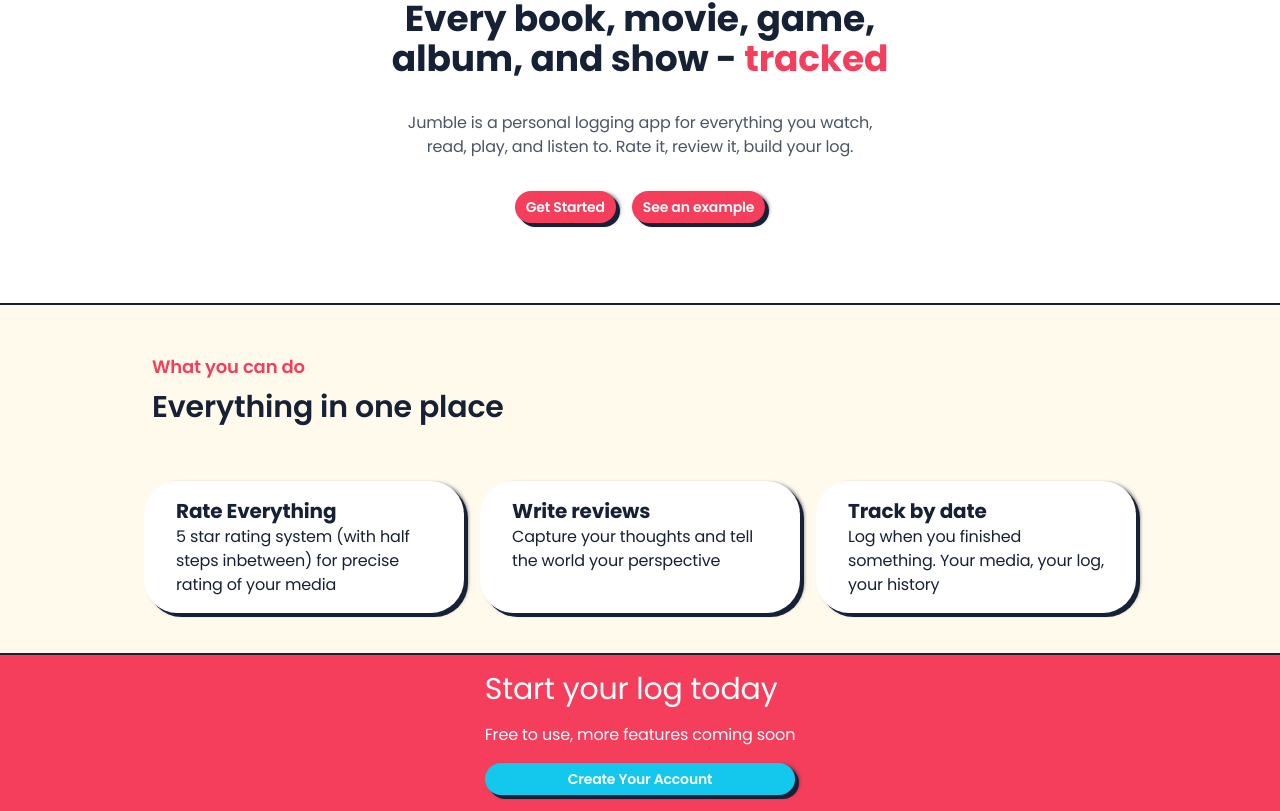
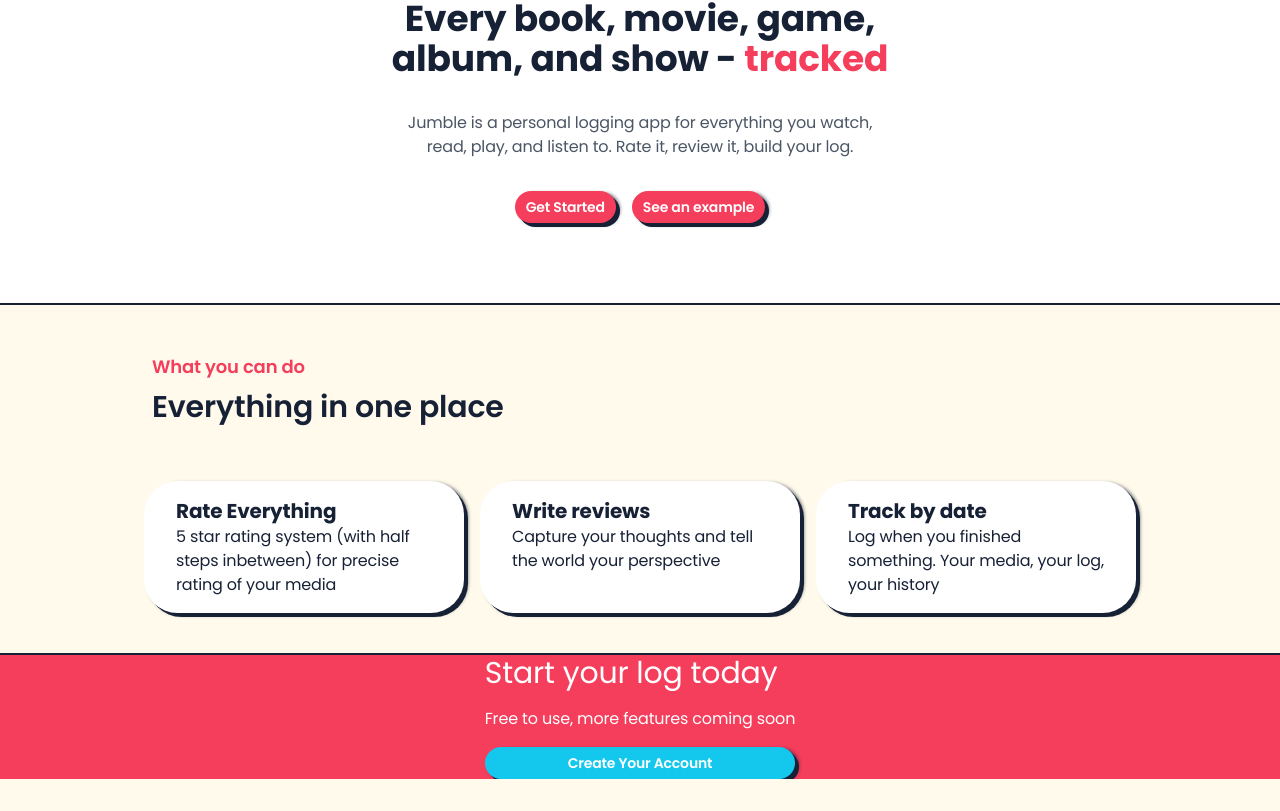
Before and after one commit to TheRealStingos/jumble, a Next.js app: page / in a window 1280 px wide. Shown: the part 195-1006 px from the top of the page. After the commit the page ends 974 px from the top, so only its background shows below. Built offline with nearby package versions, Linux system fonts and the light colour scheme; no server answers.

Commit message:
fix: add sign up link to call to action button

```diff
--- a/src/app/page.tsx
+++ b/src/app/page.tsx
@@ -55,12 +55,14 @@
       </div>
 
       <div className="bg-primary flex flex-1 items-center justify-around">
-        <div className="flex flex-col gap-4 p-4">
+        <div className="flex flex-col gap-4">
           <h1 className="font-bol text-3xl text-white">Start your log today</h1>
           <h2 className="texl-lg text-white">
             Free to use, more features coming soon
           </h2>
-          <Button className="bg-secondary">Create Your Account</Button>
+          <Button className="bg-secondary" asChild>
+            <Link href={"/signup"}>Create Your Account</Link>
+          </Button>
         </div>
       </div>
     </section>
```
